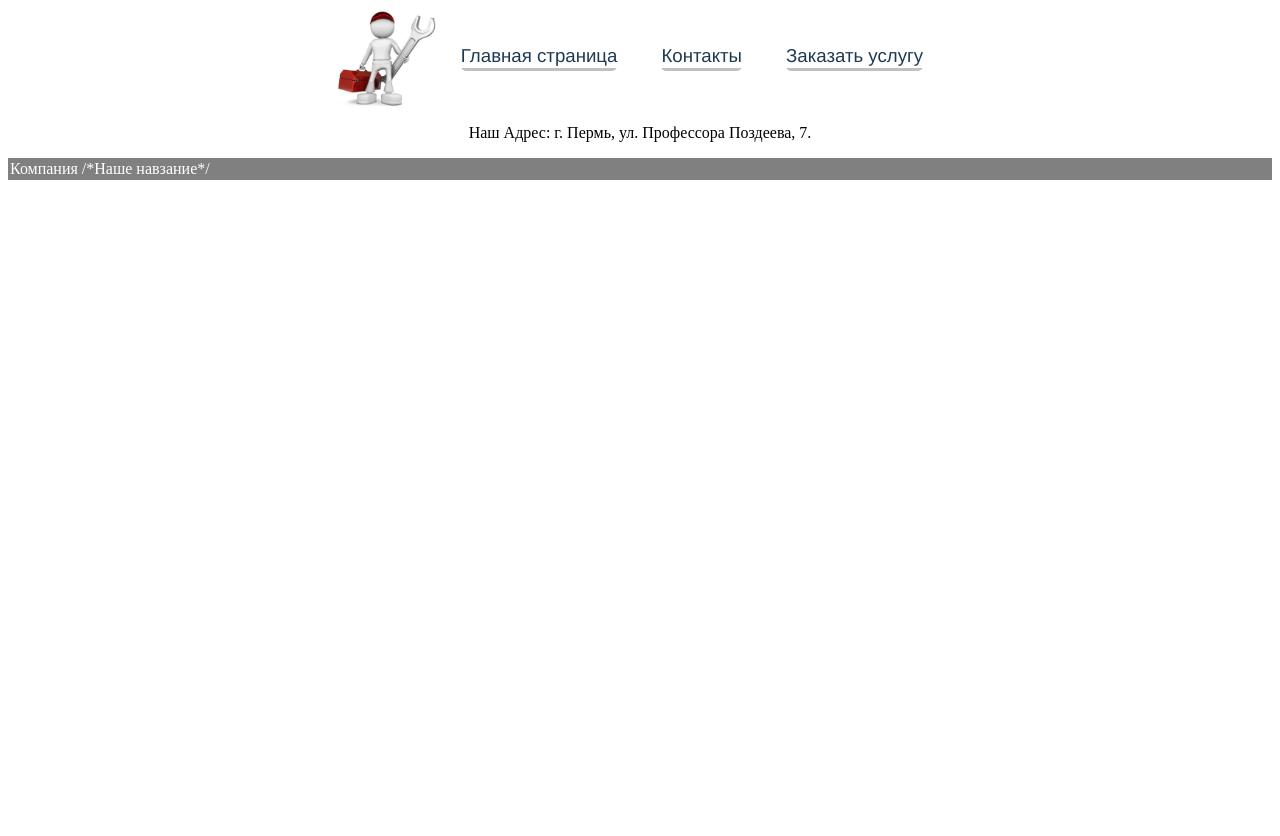
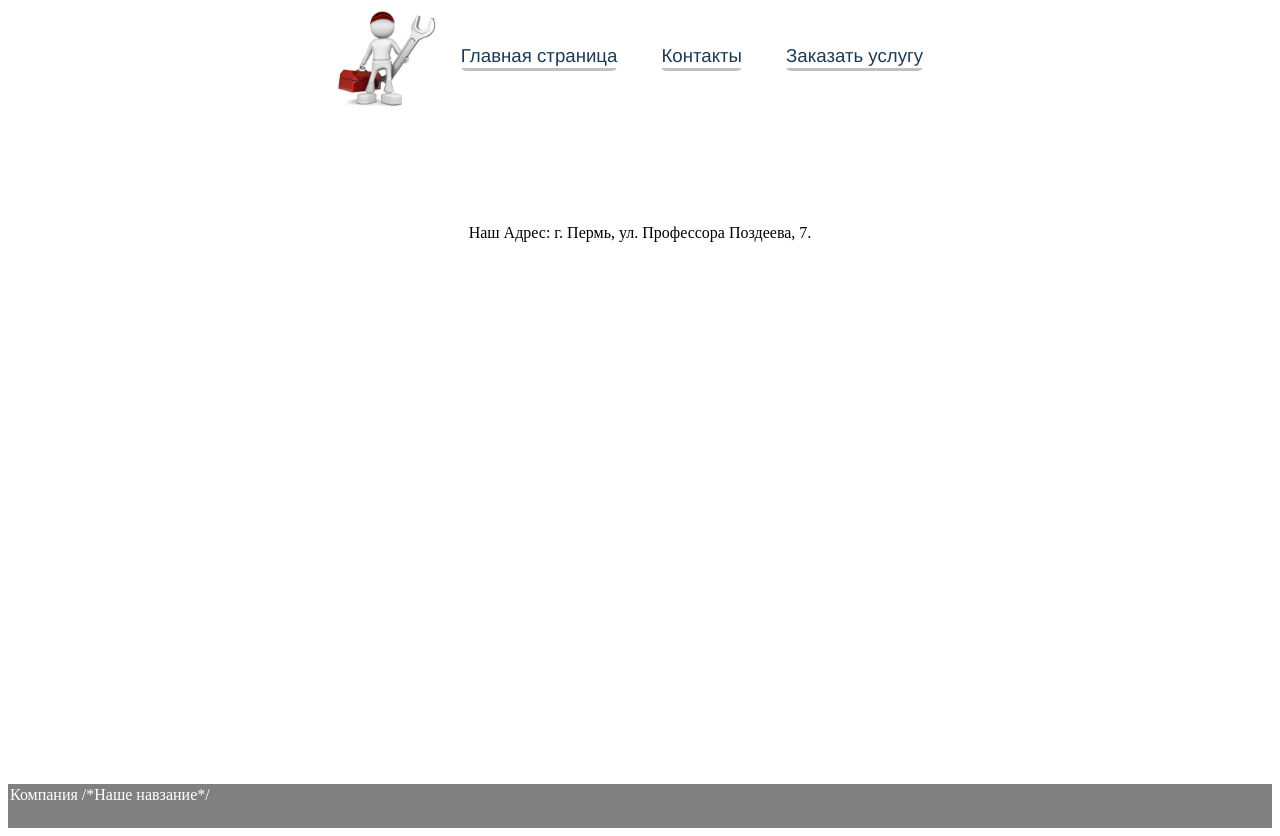
Before and after one commit to ctok81/Web-tecnology, a PHP site: page /contact.php in a window 1280 px wide. Before the commit the page ends 180 px from the top, so only its background shows below. Run offline with PHP 8.4, Linux system fonts and the light colour scheme.

Commit message:
css php update v.0.0.5

```diff
--- a/contact.php
+++ b/contact.php
@@ -12,12 +12,13 @@
 				<ul><a href="zakaz.php">Заказать услугу</a></ul>
 			</nav>
 		</header>
-
-		<p align="center"> Наш Адрес: г. Пермь, ул. Профессора Поздеева, 7.</p>
-		<div align=center>
-			<script type="text/javascript" charset="utf-8" async src="https://api-maps.yandex.ru/services/constructor/1.0/js/?sid=tV8hfAIHkZkwRiThllCyM12PeUSrnNmq&amp;width=500&amp;height=400&amp;lang=ru_RU&amp;sourceType=constructor&amp;scroll=true">
-			</script>
-		</div>
+		<article>
+			<p align="center"> Наш Адрес: г. Пермь, ул. Профессора Поздеева, 7.</p>
+			<div align=center>
+				<script type="text/javascript" charset="utf-8" async src="https://api-maps.yandex.ru/services/constructor/1.0/js/?sid=tV8hfAIHkZkwRiThllCyM12PeUSrnNmq&amp;width=500&amp;height=400&amp;lang=ru_RU&amp;sourceType=constructor&amp;scroll=true">
+				</script>
+			</div>
+		</article>
 		<footer>Компания /*Наше навзание*/</footer>
 	</body>
 
--- a/index.css
+++ b/index.css
@@ -7,7 +7,13 @@ ul{
 	padding: 20px;
 	transition: .2s ease-out;
 }
+
+header{
+	height: 25vh;
+}
+
 footer{
+	height: 5vh;
 	padding: 2px;
 	color: white;
 	background-color: grey;
@@ -15,7 +21,7 @@ footer{
 
 article{
 	display: block;
-	height: 75vh;
+	height: 70vh;
 	background-color: white;
 	margin: 0 auto;
 	border: 0;
--- a/zakaz.php
+++ b/zakaz.php
@@ -25,6 +25,7 @@ function hw(id) {
 		</header>
 
 		<br/>
+		<article>
 		<?php
 		$flag = false;
 		include("bd.php");
@@ -88,6 +89,8 @@ function hw(id) {
 					</form>
 				</div>
 			</div>
+
+		</article>
 		<footer>
 			<div>Компания /*Наше навзание*/
 			 	<span style="float:right"><?php $date = date('Y-m-d H:i:s',time()+(2*3600));
```
